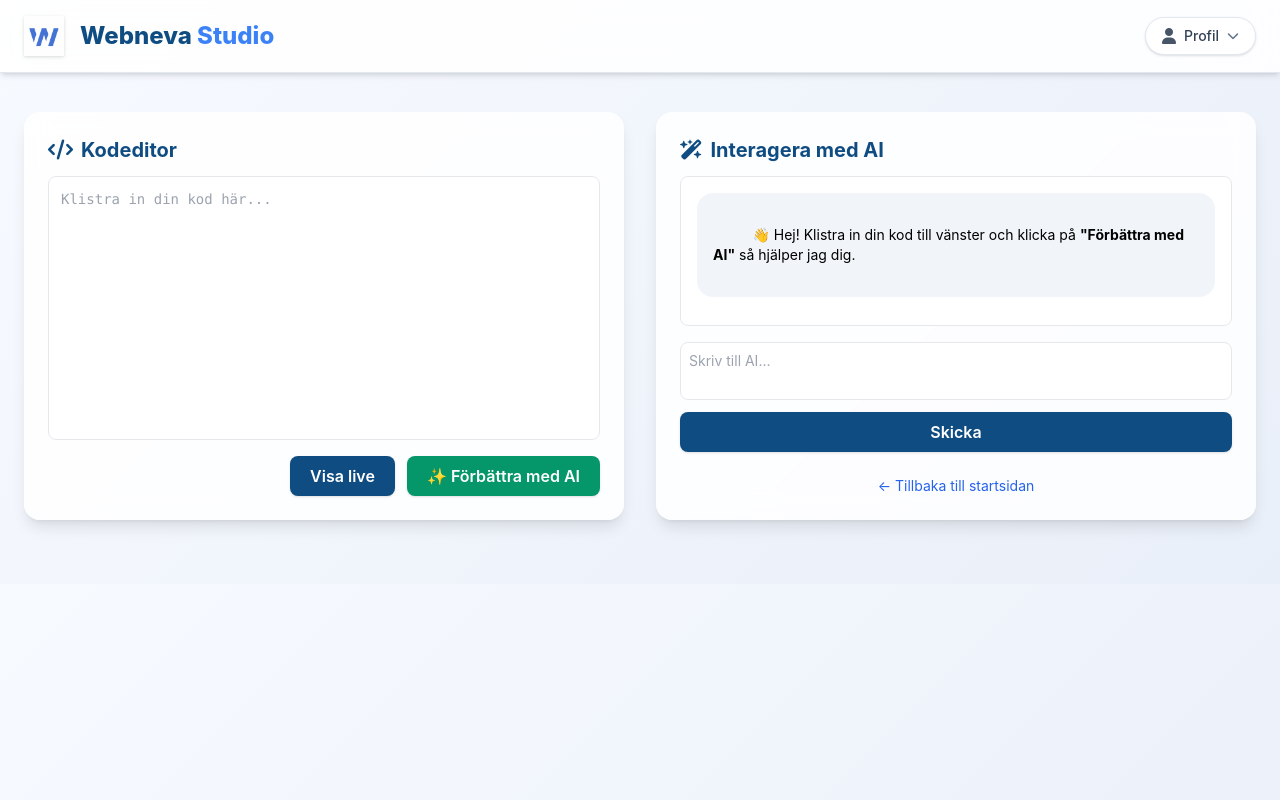
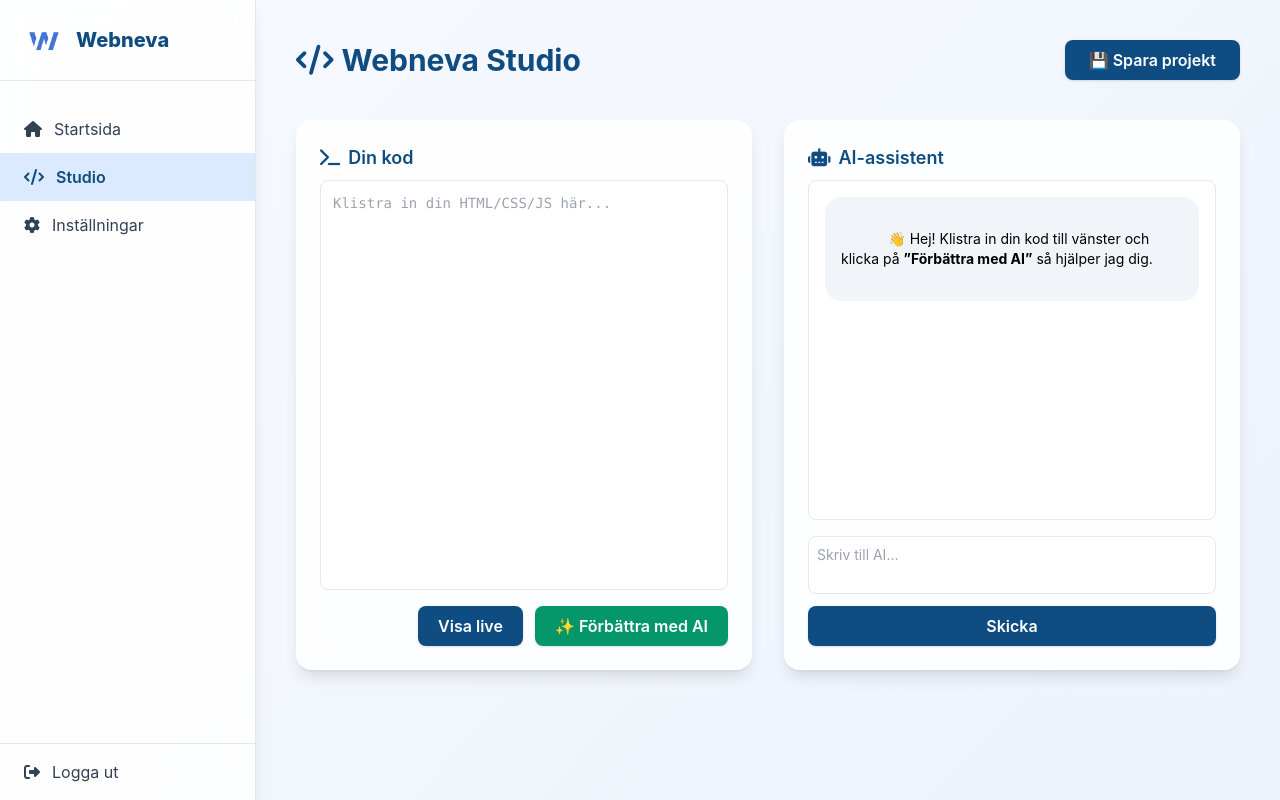
Before and after one commit to Webneva-se/Webneva, a website: page studio.html in a window 1280 px wide. Drawn offline with nearby package versions, Linux system fonts and the light colour scheme.

Commit message:
Update studio.html

```diff
--- a/studio.html
+++ b/studio.html
@@ -1,16 +1,16 @@
 <!DOCTYPE html>
 <html lang="sv">
 <head>
-  <meta charset="UTF-8">
-  <meta name="viewport" content="width=device-width, initial-scale=1.0">
+  <meta charset="UTF-8" />
+  <meta name="viewport" content="width=device-width, initial-scale=1.0" />
   <title>Webneva Studio – AI-driven webbutveckling</title>
-  <link rel="icon" href="images/webneva-logo.png">
+  <link rel="icon" href="images/webneva-logo.png" />
   <script src="https://cdn.tailwindcss.com"></script>
   <link href="https://cdnjs.cloudflare.com/ajax/libs/font-awesome/6.5.0/css/all.min.css" rel="stylesheet">
   <style>
     body {
       font-family: Inter, system-ui, sans-serif;
-      background: linear-gradient(135deg, #f7faff, #e9eff8);
+      background: linear-gradient(135deg, #f7faff, #edf2fb);
     }
     .brand-bg { background-color: #0f4c81; }
     .brand-bg:hover { background-color: #0c3b63; }
@@ -20,75 +20,77 @@
     .chat-user { background-color: #0f4c81; color: white; align-self: flex-end; }
   </style>
 </head>
-<body class="antialiased">
+<body class="antialiased flex min-h-screen">
 
-  <!-- Header -->
-  <header class="fixed inset-x-0 top-0 z-50 glass shadow-md border-b border-slate-200">
-    <div class="max-w-7xl mx-auto px-6 py-4 flex items-center justify-between">
-      <div class="flex items-center gap-4">
-        <img src="images/webneva-logo.png" alt="Webneva" class="h-10 w-10 object-contain drop-shadow">
-        <span class="font-extrabold text-2xl text-[#0f4c81]">Webneva<span class="text-blue-500"> Studio</span></span>
+  <!-- Sidebar -->
+  <aside class="w-64 glass border-r border-slate-200 shadow-lg flex flex-col justify-between fixed inset-y-0 left-0 z-40">
+    <div>
+      <div class="flex items-center gap-3 px-6 py-5 border-b border-slate-200">
+        <img src="images/webneva-logo.png" class="h-10 w-10" alt="Webneva logo">
+        <span class="font-extrabold text-xl text-[#0f4c81]">Webneva</span>
+      </div>
+      <nav class="mt-6 flex flex-col">
+        <a href="/" class="px-6 py-3 flex items-center gap-3 text-slate-700 hover:bg-blue-50">
+          <i class="fa-solid fa-house"></i> <span>Startsida</span>
+        </a>
+        <a href="/studio" class="px-6 py-3 flex items-center gap-3 bg-blue-100 text-[#0f4c81] font-semibold">
+          <i class="fa-solid fa-code"></i> <span>Studio</span>
+        </a>
+        <a href="/settings" class="px-6 py-3 flex items-center gap-3 text-slate-700 hover:bg-blue-50">
+          <i class="fa-solid fa-gear"></i> <span>Inställningar</span>
+        </a>
+      </nav>
     </div>
 
-      <!-- Profilmeny -->
-      <div class="relative">
-        <button id="profileBtn" class="flex items-center gap-2 px-4 py-2 rounded-full bg-white shadow hover:shadow-md border border-slate-200 transition">
-          <i class="fa-solid fa-user text-slate-600"></i>
-          <span class="text-sm font-medium text-slate-700">Profil</span>
-          <i class="fa-solid fa-chevron-down text-xs text-slate-500"></i>
+    <div class="border-t border-slate-200 px-6 py-4">
+      <a href="#" class="flex items-center gap-3 text-slate-700 hover:text-red-600">
+        <i class="fa-solid fa-right-from-bracket"></i> Logga ut
+      </a>
+    </div>
+  </aside>
+
+  <!-- Main Content -->
+  <main class="flex-1 ml-64 p-10">
+    <header class="flex justify-between items-center mb-10">
+      <h1 class="text-3xl font-bold text-[#0f4c81] flex items-center gap-2">
+        <i class="fa-solid fa-code"></i> Webneva Studio
+      </h1>
+      <button id="saveProjectBtn" class="brand-bg text-white px-6 py-2 rounded-lg font-semibold shadow hover:opacity-90 transition">
+        💾 Spara projekt
       </button>
-        <div id="profileMenu" class="hidden absolute right-0 mt-2 w-48 bg-white rounded-lg shadow-lg border border-slate-100">
-          <a href="#" class="block px-4 py-2 text-sm hover:bg-slate-100">Mitt konto</a>
-          <a href="#" class="block px-4 py-2 text-sm hover:bg-slate-100">Inställningar</a>
-          <hr class="my-1">
-          <a href="#" id="loginBtn" class="block px-4 py-2 text-sm text-blue-600 hover:bg-blue-50">Logga in</a>
-          <a href="/" class="block px-4 py-2 text-sm text-red-600 hover:bg-red-50">Logga ut</a>
-        </div>
-      </div>
-    </div>
     </header>
 
-  <!-- Main -->
-  <main class="pt-28 pb-16 max-w-7xl mx-auto px-6 grid lg:grid-cols-2 gap-8">
-
-    <!-- Kod-editor -->
-    <section class="glass rounded-2xl shadow-lg p-6 flex flex-col">
-      <h2 class="font-bold text-xl mb-3 flex items-center gap-2 text-[#0f4c81]">
-        <i class="fa-solid fa-code"></i> Kodeditor
+    <div class="grid xl:grid-cols-2 gap-8">
+      <!-- Kodredigerare -->
+      <section class="glass rounded-2xl shadow-lg p-6 flex flex-col h-[550px]">
+        <h2 class="font-semibold text-lg mb-2 flex items-center gap-2 text-[#0f4c81]">
+          <i class="fa-solid fa-terminal"></i> Din kod
         </h2>
-      <textarea id="userCode" class="flex-1 border rounded-lg p-3 text-sm font-mono bg-white resize-none focus:ring-2 focus:ring-blue-400" placeholder="Klistra in din kod här..."></textarea>
+        <textarea id="userCode" class="flex-1 border rounded-lg p-3 text-sm font-mono bg-white resize-none focus:ring-2 focus:ring-blue-400" placeholder="Klistra in din HTML/CSS/JS här..."></textarea>
         <div class="mt-4 flex gap-3 justify-end">
           <button id="previewBtn" class="brand-bg text-white px-5 py-2 rounded-lg font-semibold shadow hover:opacity-90 transition">Visa live</button>
           <button id="sendMessageBtn" class="bg-emerald-600 hover:bg-emerald-700 text-white px-5 py-2 rounded-lg font-semibold shadow transition">✨ Förbättra med AI</button>
         </div>
       </section>
 
-    <!-- AI-sektion -->
-    <section class="glass rounded-2xl shadow-lg p-6 flex flex-col">
-      <h2 class="font-bold text-xl mb-3 flex items-center gap-2 text-[#0f4c81]">
-        <i class="fa-solid fa-wand-magic-sparkles"></i> Interagera med AI
+      <!-- AI-chatt -->
+      <section class="glass rounded-2xl shadow-lg p-6 flex flex-col h-[550px]">
+        <h2 class="font-semibold text-lg mb-2 flex items-center gap-2 text-[#0f4c81]">
+          <i class="fa-solid fa-robot"></i> AI-assistent
         </h2>
-
-      <div id="chatBox" class="flex flex-col flex-1 overflow-y-auto border rounded-lg bg-white p-4 text-sm mb-4" style="height: 400px;">
+        <div id="chatBox" class="flex flex-col flex-1 overflow-y-auto border rounded-lg bg-white p-4 text-sm mb-4">
           <div class="chat-bubble chat-ai">
-          👋 Hej! Klistra in din kod till vänster och klicka på <strong>"Förbättra med AI"</strong> så hjälper jag dig.
+            👋 Hej! Klistra in din kod till vänster och klicka på <strong>”Förbättra med AI”</strong> så hjälper jag dig.
           </div>
         </div>
-
         <textarea id="userMessage" class="w-full border rounded-lg p-2 text-sm mb-3 resize-none focus:ring-2 focus:ring-blue-400" rows="2" placeholder="Skriv till AI..."></textarea>
         <button id="sendChatBtn" class="brand-bg text-white px-5 py-2 rounded-lg font-semibold shadow hover:opacity-90 transition">Skicka</button>
-      <a href="/" class="mt-6 text-center text-sm text-blue-600 hover:underline">← Tillbaka till startsidan</a>
       </section>
-
+    </div>
   </main>
 
   <script>
-  // Dropdown-profil
-  document.getElementById("profileBtn").addEventListener("click", () => {
-    document.getElementById("profileMenu").classList.toggle("hidden");
-  });
-
-  // Preview-funktion
+  // Förhandsvisning
   document.getElementById("previewBtn").addEventListener("click", () => {
     const code = document.getElementById("userCode").value;
     const win = window.open("", "_blank");
@@ -110,7 +112,42 @@
     thinkingDiv.className = "chat-bubble chat-ai italic text-gray-500";
     thinkingDiv.innerText = "⏳ AI bearbetar...";
     chatBox.appendChild(thinkingDiv);
-    chatBox.scrollTop = chatBox.scrollHeight;
 
     try {
-      const res = aw
+      const res = await fetch("/api/openai", {
+        method: "POST",
+        headers: { "Content-Type": "application/json" },
+        body: JSON.stringify({ message })
+      });
+      const data = await res.json();
+      chatBox.removeChild(thinkingDiv);
+
+      const aiDiv = document.createElement("div");
+      aiDiv.className = "chat-bubble chat-ai";
+      aiDiv.innerText = data.reply || "⚠️ AI kunde inte generera något svar.";
+      chatBox.appendChild(aiDiv);
+    } catch (err) {
+      chatBox.removeChild(thinkingDiv);
+      const errorDiv = document.createElement("div");
+      errorDiv.className = "chat-bubble chat-ai text-red-500";
+      errorDiv.innerText = "❌ Ett fel uppstod vid kontakt med AI-servern.";
+      chatBox.appendChild(errorDiv);
+    }
+  }
+
+  document.getElementById("sendMessageBtn").addEventListener("click", () => {
+    const code = document.getElementById("userCode").value.trim();
+    if (!code) return alert("Klistra in din kod först!");
+    sendToAI("Förbättra följande kod:\n" + code);
+  });
+
+  document.getElementById("sendChatBtn").addEventListener("click", () => {
+    const msg = document.getElementById("userMessage").value.trim();
+    if (!msg) return alert("Skriv ett meddelande först!");
+    document.getElementById("userMessage").value = "";
+    sendToAI(msg);
+  });
+  </script>
+
+</body>
+</html>
```
Lines whose indentation alone changed are shown as unchanged.
